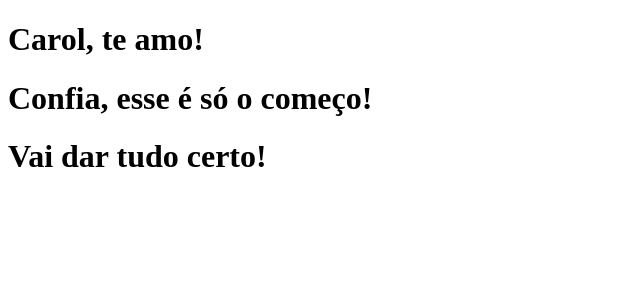
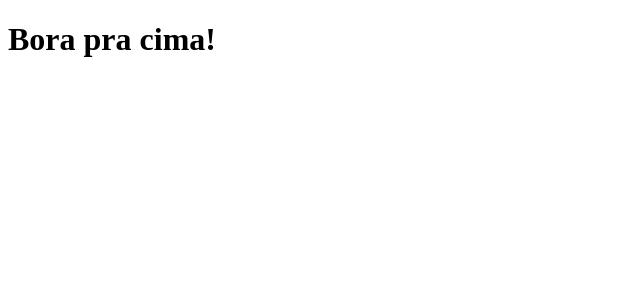
Before and after one commit to DAVIGSOUZA/clone-tabnews, a Next.js app: page / in a window 1280 px wide. Shown: the top 300 px of the page, without its empty margins (0-640 px from the left). Built offline with nearby package versions, Linux system fonts and the light colour scheme.

Commit message:
update content

```diff
--- a/pages/index.js
+++ b/pages/index.js
@@ -1,9 +1,7 @@
 const Home = () => {
   return (
     <div>
-      <h1>Carol, te amo!</h1>
-      <h1>Confia, esse é só o começo!</h1>
-      <h1>Vai dar tudo certo!</h1>
+      <h1>Bora pra cima!</h1>
     </div>
   );
 };
```
